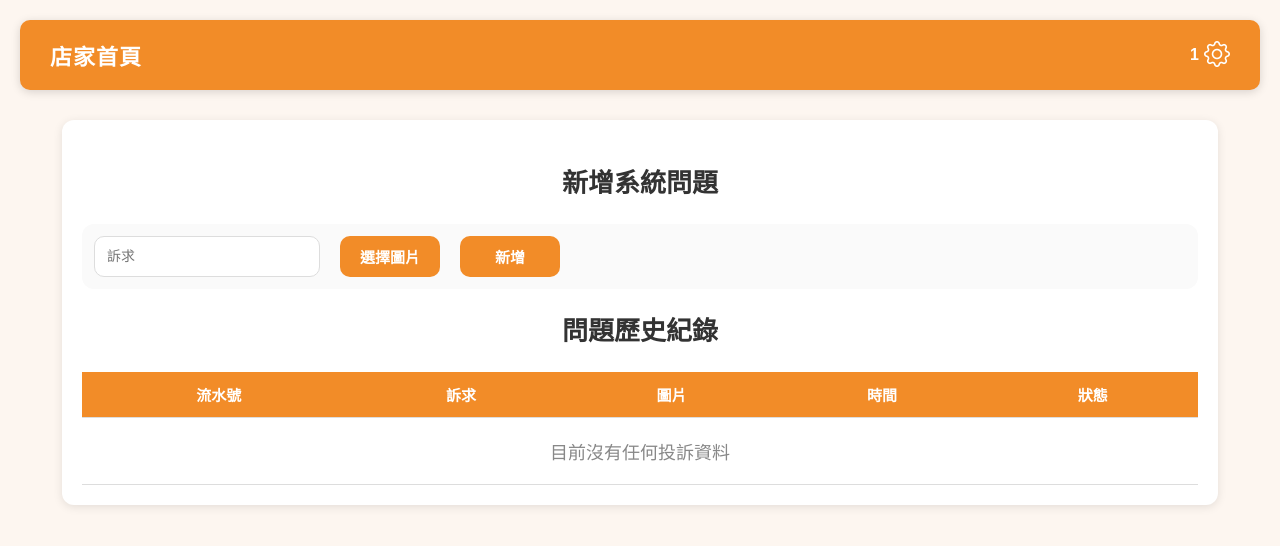
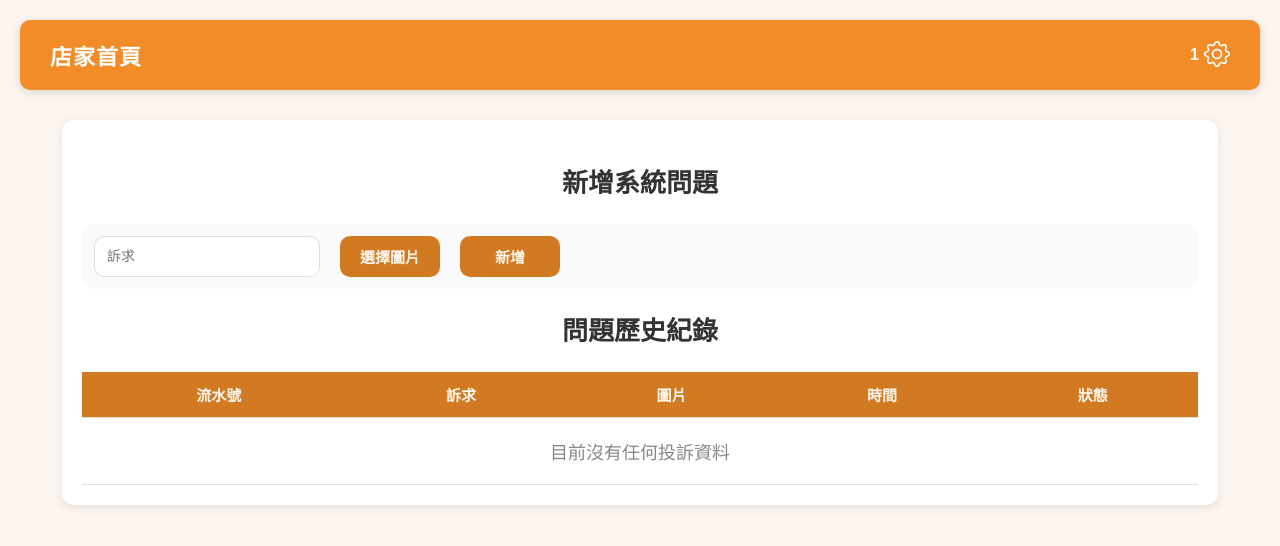
Before and after one commit to wushuhsien/nyust_food, a PHP site: page /store/store_report1.php in a window 1280 px wide. Shown: the top 546 px of the page. Run offline with PHP 8.4, Linux system fonts and the light colour scheme; the visitor is signed in with stand-in values (Sample User, id 1); data that the repository does not hold is empty.

Commit message:
管理員、店家問題美版

```diff
--- a/admin/admin_report.php
+++ b/admin/admin_report.php
@@ -96,7 +96,7 @@ if ($_SERVER["REQUEST_METHOD"] === "POST") {
         }
 
         tr:hover {
-            background: #f1f1f1;
+            background: #f5f0eb;
         }
 
         .status {
--- a/admin/store_report.php
+++ b/admin/store_report.php
@@ -53,7 +53,7 @@ $jsonData = json_decode(file_get_contents($jsonPath), true);
         }
 
         tr:hover {
-            background: #f1f1f1;
+            background: #f5f0eb;
         }
 
         .status {
--- a/store/store_report1.php
+++ b/store/store_report1.php
@@ -132,8 +132,8 @@ if (isset($_POST['add_report'])) {
             border: none;
             border-radius: 10px;
             font-size: 15px;
-            background: #f28c28;
-            color: white;
+            background: #d17a22;
+            color: #fff8f0;
             font-weight: 600;
             cursor: pointer;
             transition: 0.2s;
@@ -159,8 +159,8 @@ if (isset($_POST['add_report'])) {
         }
 
         th {
-            background: #f28c28;
-            color: white;
+            background: #d17a22;
+            color: #fff8f0;
             font-weight: 600;
         }
 
@@ -199,7 +199,7 @@ if (isset($_POST['add_report'])) {
             font-size: 12px;
             color: white;
             cursor: pointer;
-            background-color: #FFA042;
+            background-color: #FF8000;
         }
 
         .search:hover {
@@ -249,9 +249,9 @@ if (isset($_POST['add_report'])) {
         .btn-nav {
             cursor: pointer;
             padding: 10px 12px;
-            background: #f28c28;
+            background: #d17a22;
+            color: #fff8f0;
             border-radius: 8px;
-            color: white;
             margin: 10px;
             font-size: 14px;
         }
```
Also changed, not shown: store/store_report2.php (+4 -4 lines).
